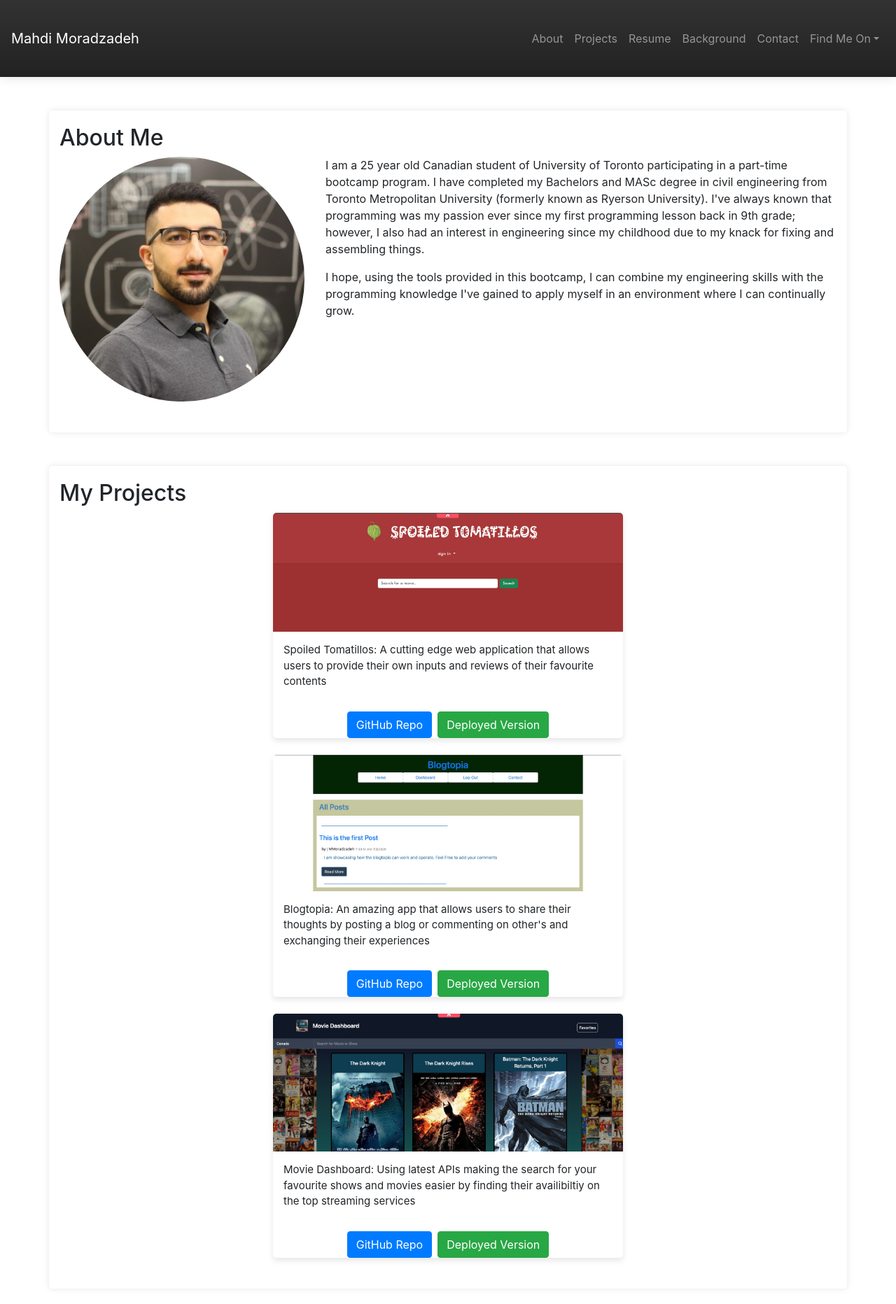
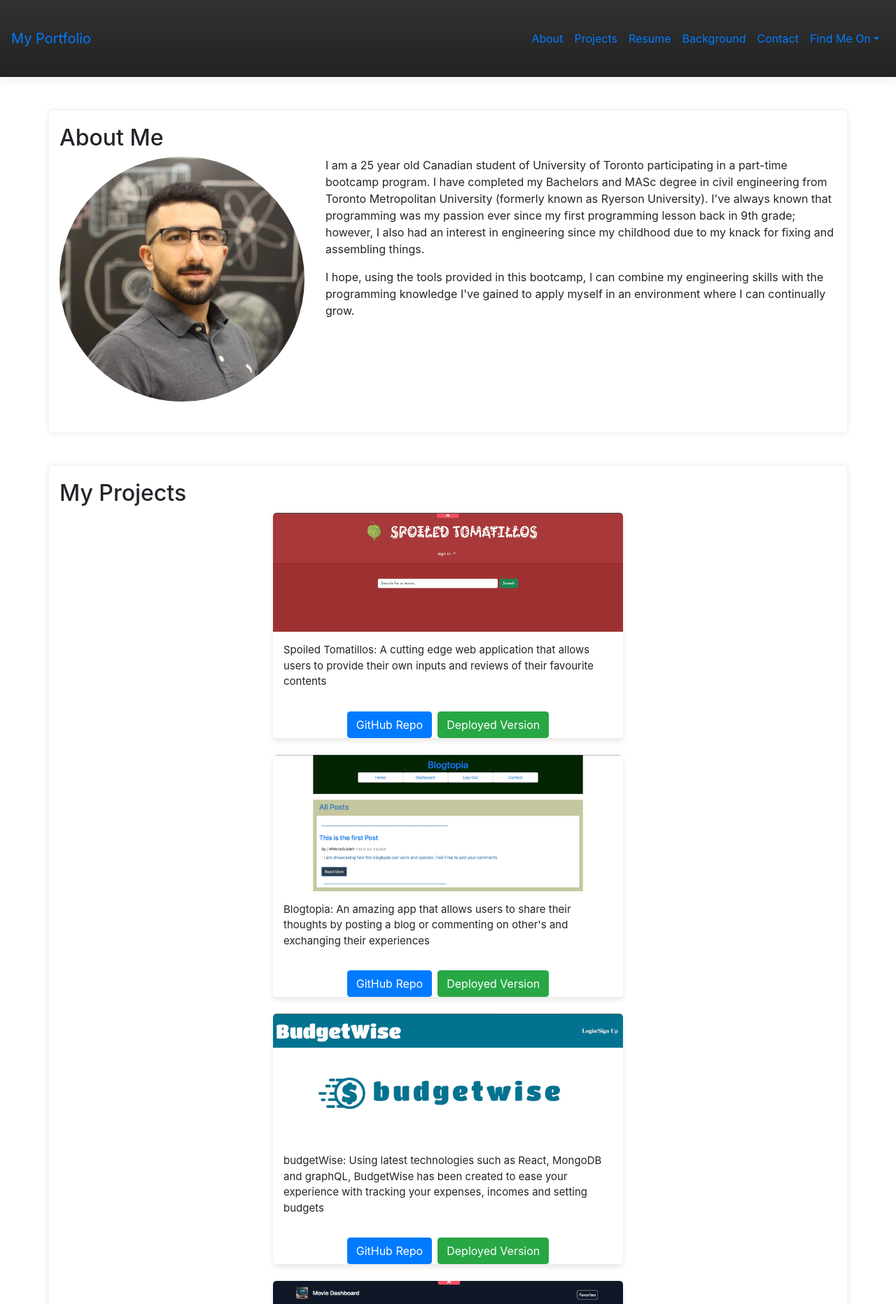
Before and after one commit to mmoradzadeh/MyPorfolio, a React (Create React App) app: page / in a window 1280 px wide. Shown: the top 1864 px of the page at 70% size. Built offline with nearby package versions, Linux system fonts and the light colour scheme.

Commit message:
added new project

```diff
--- /dev/null
+++ b/src/components/Nav/index.js
@@ -0,0 +1,49 @@
+import React from 'react';
+import { Link } from 'react-scroll';
+
+function Nav() {
+    return (
+        <nav className="navbar navbar-expand-lg navbar-custom">
+            <Link to="home" smooth={true} duration={1000} className="navbar-brand">My Portfolio</Link>
+
+            <button className="navbar-toggler" type="button" data-toggle="collapse" data-target="#navbarNavDropdown" aria-controls="navbarNavDropdown" aria-expanded="false" aria-label="Toggle navigation">
+                <span className="navbar-toggler-icon"></span>
+            </button>
+
+            <div className="collapse navbar-collapse" id="navbarNavDropdown">
+                <ul className="navbar-nav ml-auto">
+                    <li className="nav-item">
+                        <Link to="about" smooth={true} duration={1000} className="nav-link">About</Link>
+                    </li>
+                    <li className="nav-item">
+                        <Link to="projects" smooth={true} duration={1000} className="nav-link">Projects</Link>
+                    </li>
+                    <li className="nav-item">
+                        <Link to="resume" smooth={true} duration={1000} className="nav-link">Resume</Link>
+                    </li>
+                    <li className="nav-item">
+                        <Link to="background" smooth={true} duration={1000} className="nav-link">Background</Link>
+                    </li>
+                    <li className="nav-item">
+                        <Link to="contact" smooth={true} duration={1000} className="nav-link">Contact</Link>
+                    </li>
+                    <li className="nav-item dropdown">
+                        <a className="nav-link dropdown-toggle" href="#" id="navbarDropdown" role="button" data-toggle="dropdown" aria-expanded="false">
+                            Find Me On
+                        </a>
+                        <ul className="dropdown-menu" aria-labelledby="navbarDropdown">
+                            <li><a className="dropdown-item" href="https://github.com/Mahdi-Moradzadeh" target="_blank" rel="noopener noreferrer">GitHub</a></li>
+                            <li><a className="dropdown-item" href="https://www.linkedin.com/in/mahdimoradzadeh/" target="_blank" rel="noopener noreferrer">LinkedIn</a></li>
+                            <li><a className="dropdown-item" href="https://www.instagram.com/mehdi__mm97/" target="_blank" rel="noopener noreferrer">Instagram</a></li>
+                            <li><a className="dropdown-item" href="https://twitter.com/7H3_3M" target="_blank" rel="noopener noreferrer">Twitter</a></li>
+                            <li><a className="dropdown-item" href="https://www.facebook.com/mehdi.moradzadeh97" target="_blank" rel="noopener noreferrer">Facebook</a></li>
+                            <li><a className="dropdown-item" href="https://open.spotify.com/user/21zjijx4oaxral3u6zlwqi4gq" target="_blank" rel="noopener noreferrer">Spotify</a></li>
+                        </ul>
+                    </li>
+                </ul>
+            </div>
+        </nav>
+    );
+}
+
+export default Nav;
--- a/src/components/Projects/index.js
+++ b/src/components/Projects/index.js
@@ -2,7 +2,7 @@ import React from 'react';
 import movieDashboard from '../../assets/img/Project1.jpg';
 import blogtopia from '../../assets/img/Project3.jpg';
 import spoiledTomatillos from '../../assets/img/Project2B.jpg';
-
+import budgetWise from '../../assets/img/BUDGETWISE.jpg';
 function Projects() {
     return (
         <div className="projects container mt-5" id='projects'>
@@ -27,6 +27,15 @@ function Projects() {
             </div>
 
             <div className="project-item mb-4">
+                <img src={budgetWise} alt="Project 3" />
+                <p>budgetWise: Using latest technologies such as React, MongoDB and graphQL, BudgetWise has been created to ease your experience with tracking your expenses, incomes and setting budgets</p>
+                <div className="text-center">
+                    <a href="https://github.com/TimeBytes/Budget-Wise" target="_blank" rel="noopener noreferrer" className="btn btn-primary mr-2">GitHub Repo</a>
+                    <a href="https://afternoon-tundra-66898-d64f284645ec.herokuapp.com/" target="_blank" rel="noopener noreferrer" className="btn btn-success">Deployed Version</a>
+                </div>
+            </div>
+
+            <div className="project-item mb-4">
                 <img src={movieDashboard} alt="Project 3" />
                 <p>Movie Dashboard: Using latest APIs making the search for your favourite shows and movies easier by finding their availibiltiy on the top streaming services</p>
                 <div className="text-center">
--- a/src/index.css
+++ b/src/index.css
@@ -139,3 +139,21 @@ main {
 .navbar .navbar-brand:hover {
     color: #fff !important;
 }
+
+.dropdown-menu {
+    background-color: rgba(34,34,34,1);
+    border: none;
+}
+
+.dropdown-item {
+    color: #f4f4f4;
+    transition: color 0.2s;
+}
+
+.dropdown-item:hover {
+    color: #a5a5a5;
+}
+
+.navbar-toggler-icon {
+    filter: brightness(0) invert(1);
+}
```
Also changed, not shown: src/assets/img/BUDGETWISE.jpg (added).
